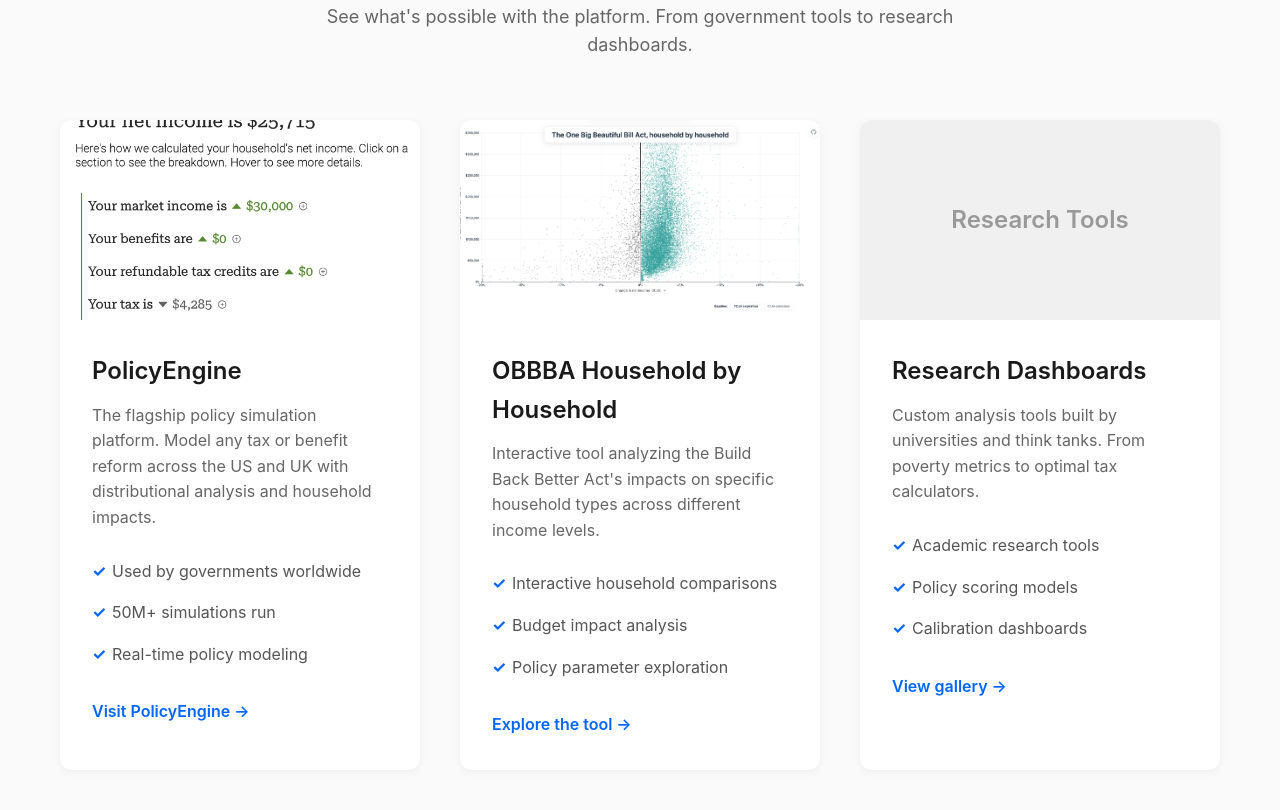
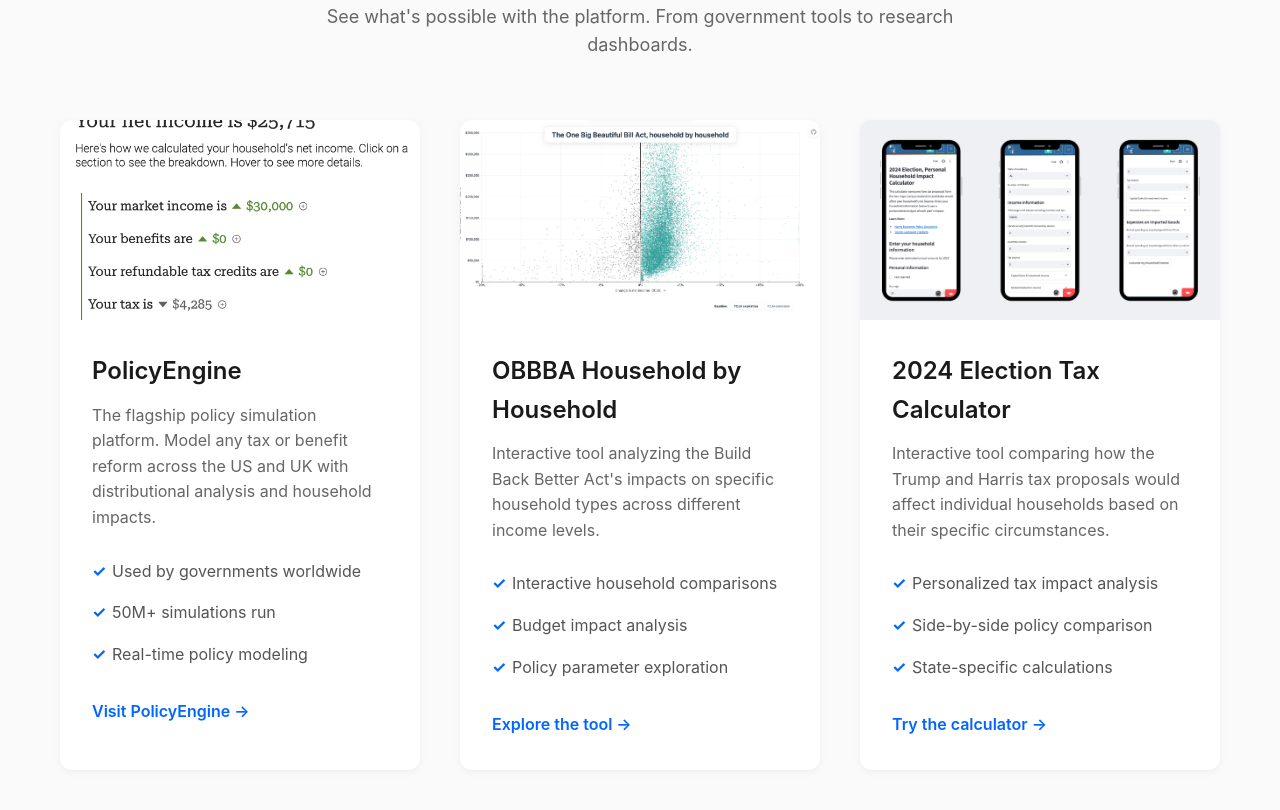
Before and after one commit to MaxGhenis/cosili.co, a React (Create React App) app: page / in a window 1280 px wide. Shown: the part 2340-3150 px from the top of the page. Built offline with nearby package versions, Linux system fonts and the light colour scheme.

Commit message:
Replace research dashboards with 2024 Election Tax Calculator
- Added 2024 Election Tax Calculator as third gallery example
- Shows Trump vs Harris tax proposal comparison tool
- Demonstrates personalized policy impact analysis built on Cosilico

```diff
--- a/src/App.tsx
+++ b/src/App.tsx
@@ -157,17 +157,17 @@
             </div>
             <div className="gallery-item">
               <div className="gallery-image">
-                <div className="gallery-placeholder">Research Tools</div>
+                <img src="/election-calculator.png" alt="2024 Election Tax Calculator" />
               </div>
               <div className="gallery-content">
-                <h3>Research Dashboards</h3>
-                <p>Custom analysis tools built by universities and think tanks. From poverty metrics to optimal tax calculators.</p>
+                <h3>2024 Election Tax Calculator</h3>
+                <p>Interactive tool comparing how the Trump and Harris tax proposals would affect individual households based on their specific circumstances.</p>
                 <ul className="gallery-features">
-                  <li>Academic research tools</li>
-                  <li>Policy scoring models</li>
-                  <li>Calibration dashboards</li>
+                  <li>Personalized tax impact analysis</li>
+                  <li>Side-by-side policy comparison</li>
+                  <li>State-specific calculations</li>
                 </ul>
-                <a href="/gallery" className="gallery-link">View gallery →</a>
+                <a href="https://policyengine.org/us/2024-election-calculator" target="_blank" rel="noopener noreferrer" className="gallery-link">Try the calculator →</a>
               </div>
             </div>
           </div>
```
Also changed, not shown: public/election-calculator.png (added).
